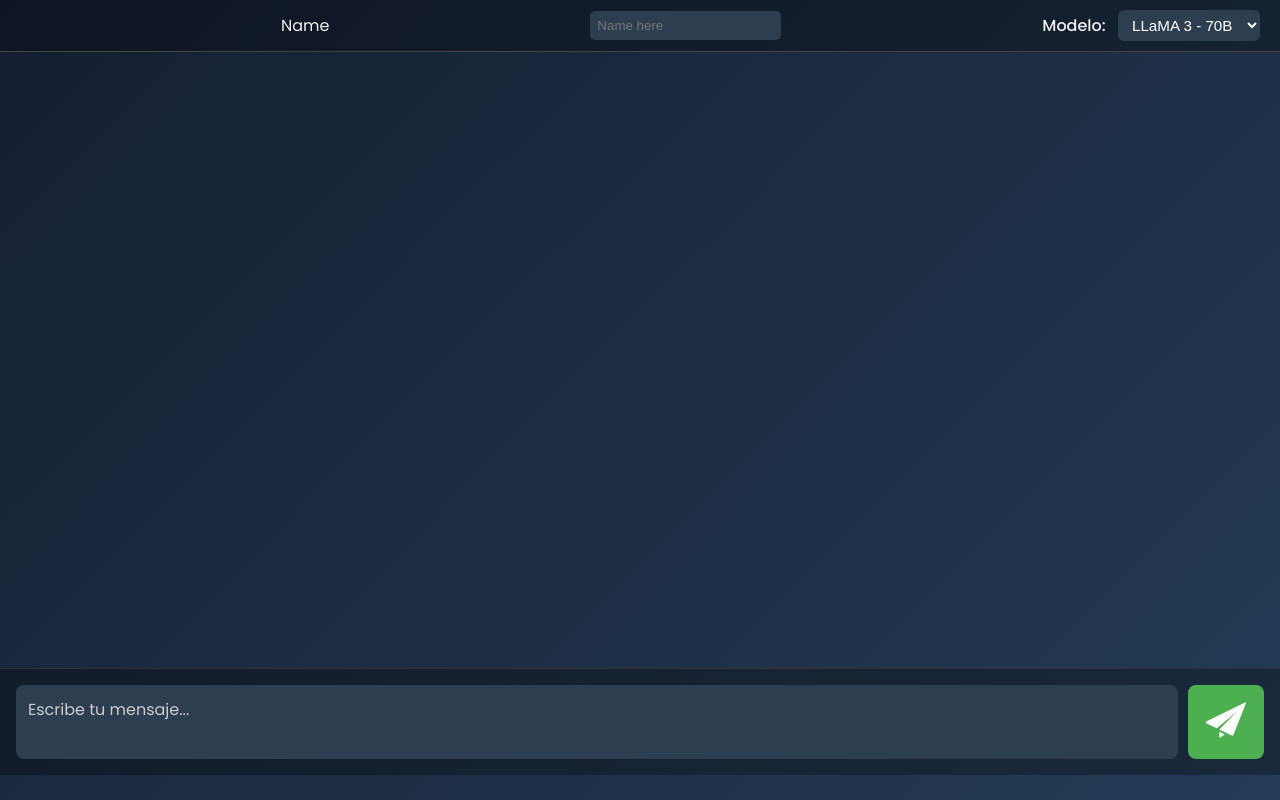
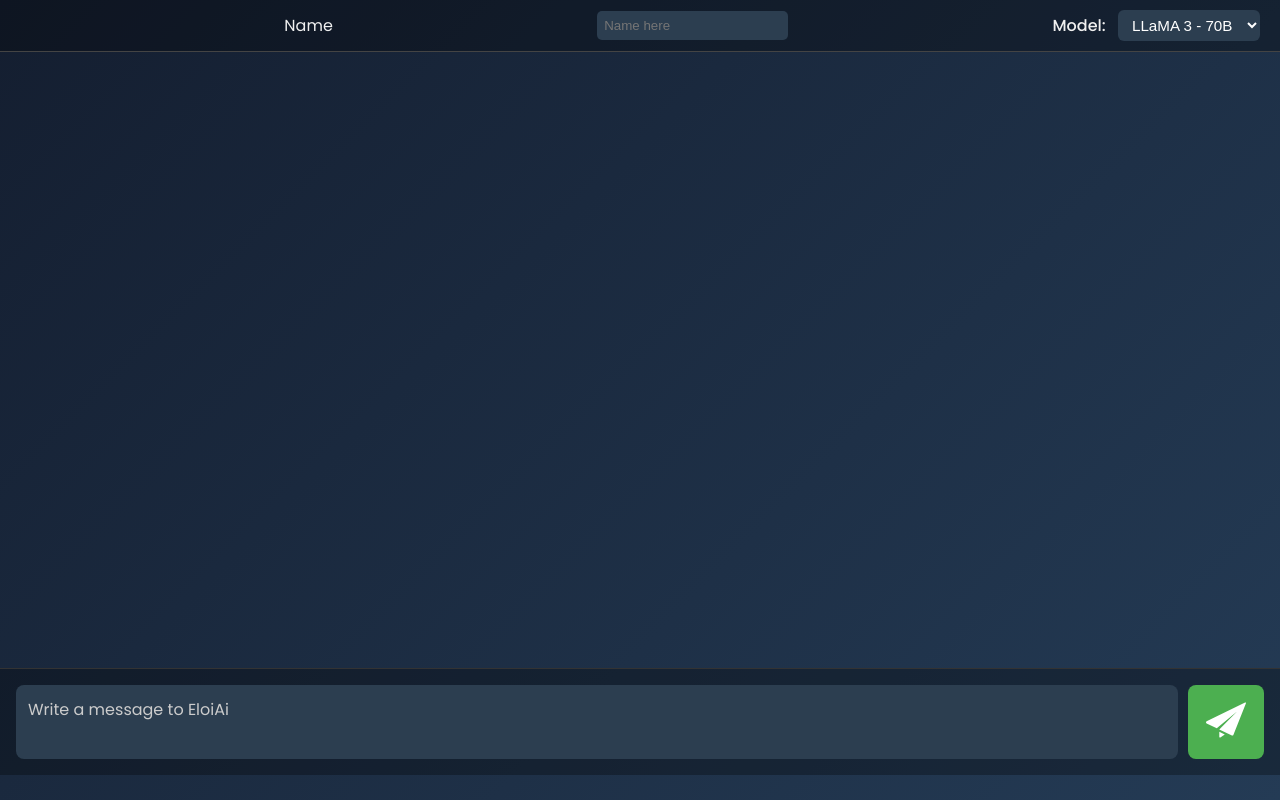
Before and after one commit to EmoDev2/Eloi-Ai, a plain HTML site: page index.html in a window 1280 px wide. Drawn offline with nearby package versions, Linux system fonts and the light colour scheme.

Commit message:
Update index.html

```diff
--- a/index.html
+++ b/index.html
@@ -26,7 +26,7 @@
 
     <div class="model-selector">
 
-      <label for="modelo">Modelo:</label>
+      <label for="modelo">Model:</label>
       <select id="modelo">
         <option value="llama3-70b-8192" selected>LLaMA 3 - 70B</option>
         <option value="mixtral-8x7b">Mixtral 8x7B</option>
@@ -38,7 +38,7 @@
   <div class="chat-container">
     <div id="chat" class="chat-box"></div>
     <div class="chat-input">
-      <textarea id="input" rows="2" placeholder="Escribe tu mensaje..."></textarea>
+      <textarea id="input" rows="2" placeholder="Write a message to EloiAi"></textarea>
       <button onclick="enviarMensaje()"><svg xmlns="http://www.w3.org/2000/svg" fill="#fff" width="40px" height="40px" viewBox="0 0 495.003 495.003">
   <g>
     <path d="M164.711,456.687c0,2.966,1.647,5.686,4.266,7.072c2.617,1.385,5.799,1.207,8.245-0.468l55.09-37.616l-67.6-32.22V456.687z"/>
```
